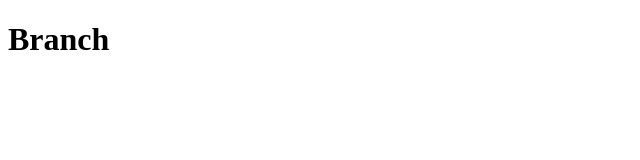
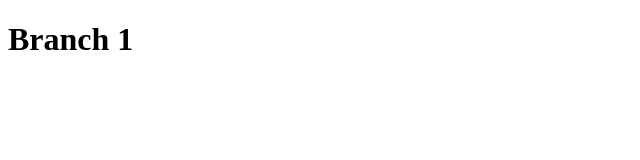
Before and after one commit to Funmibi-A/supreme-octo-train, a plain HTML site: page index.html in a window 1280 px wide. Shown: the full height of the page, 0-640 px from the left. Drawn offline with Linux system fonts and the light colour scheme.

Commit message:
branch 1 - edited

```diff
--- a/index.html
+++ b/index.html
@@ -7,6 +7,6 @@
     <title>GIT - Version Control System</title>
 </head>
 <body>
-    <h1>Branch</h1>
+    <h1>Branch 1</h1>
 </body>
 </html>
```
